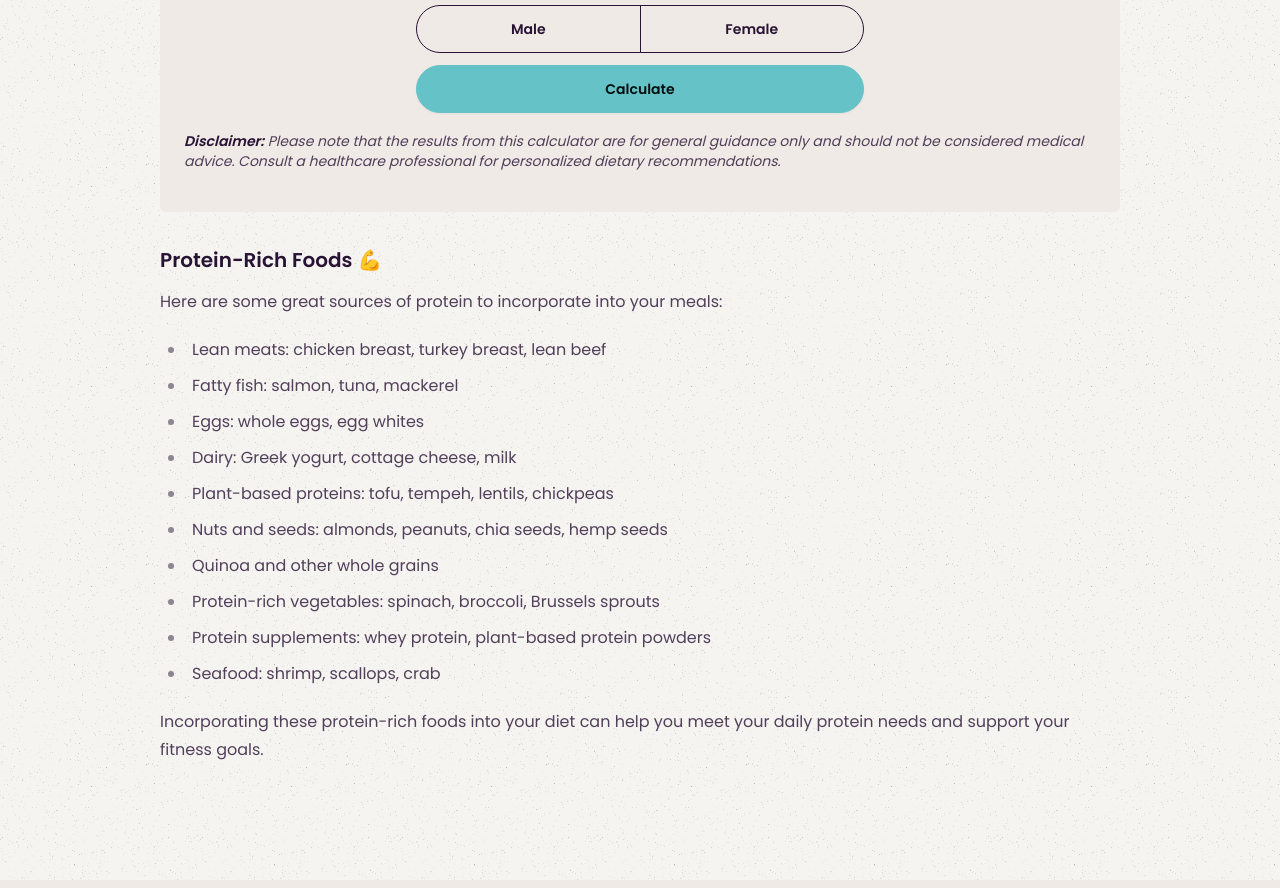
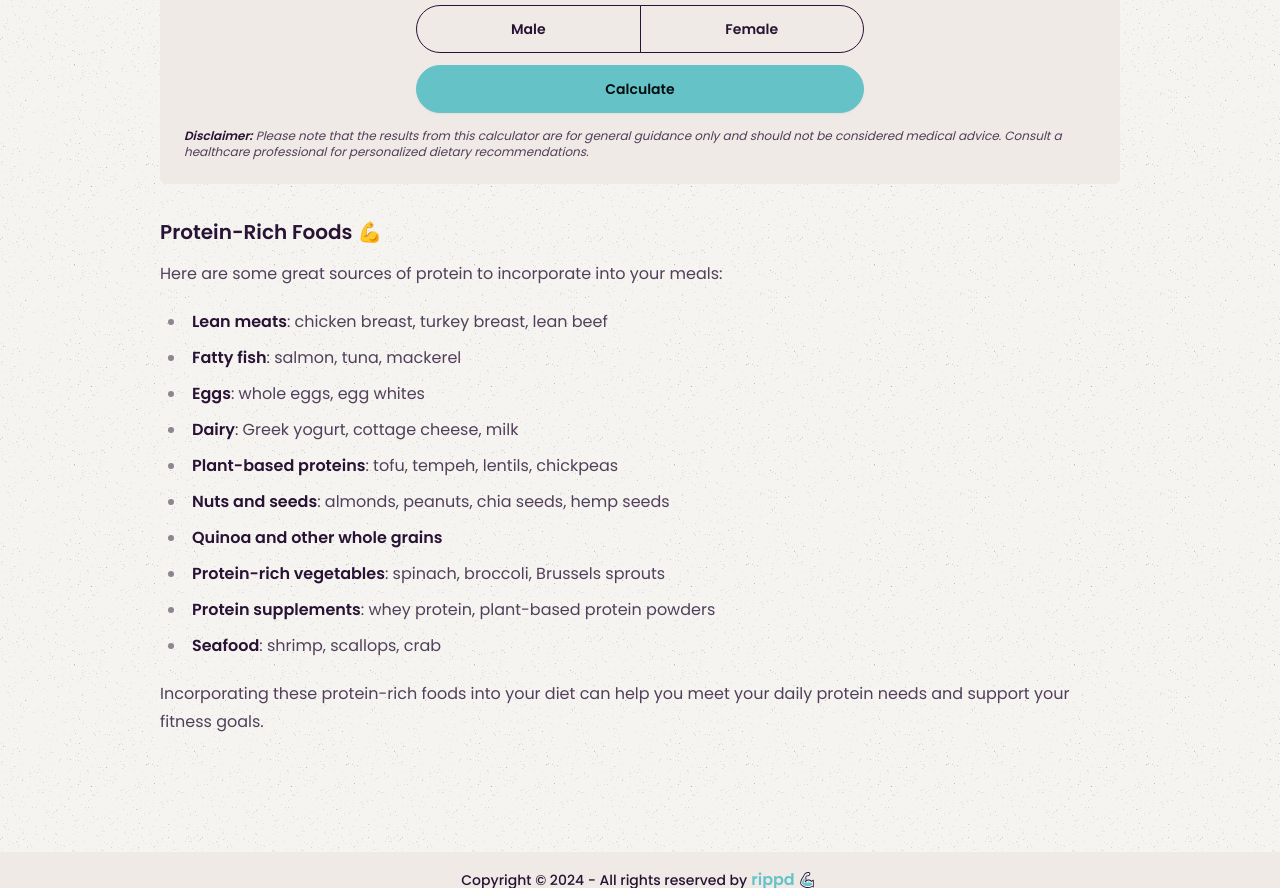
Before and after one commit to VladHutupasu/rippd, a Next.js app: page /blog/protein-calculator in a window 1280 px wide. Shown: the part 1180-2068 px from the top of the page. Built offline with nearby package versions, Linux system fonts and the light colour scheme.

Commit message:
feat: add links at blog posts

```diff
--- a/src/app/blog/protein-calculator/page.tsx
+++ b/src/app/blog/protein-calculator/page.tsx
@@ -1,17 +1,19 @@
 import ProteinCalculator from '@features/ProteinCalculator';
 import BlogImage from '@public/images/blog/protein-calculator.png';
 import BlogPost from '@shared/BlogPost';
+import Link from 'next/link';
 
 export default function ProteinCalculatorTool() {
   return (
     <BlogPost title="Protein Calculator" image={BlogImage}>
       {/* <h1 className="bg-base-200 m-0 rounded-md p-6">How much protein do you need?</h1> */}
       <div>
-        <h2>Why Protein Matters 🍗</h2>
+        <h2>Why Protein Matters</h2>
         <p>
           Protein is an essential nutrient that plays a key role in building and repairing tissues, as well as
           supporting immune function and metabolism. Whether you&apos;re looking to build muscle, manage weight, or
-          simply stay healthy, getting enough protein is crucial.
+          simply stay healthy, getting enough protein is crucial. You can read here more about{' '}
+          <Link href={'/blog/why-is-protein-important'}>Why is Protein important</Link>.
         </p>
 
         <ProteinCalculator />
@@ -19,16 +21,36 @@ export default function ProteinCalculatorTool() {
         <h3>Protein-Rich Foods 💪</h3>
         <p>Here are some great sources of protein to incorporate into your meals:</p>
         <ul>
-          <li>Lean meats: chicken breast, turkey breast, lean beef</li>
-          <li>Fatty fish: salmon, tuna, mackerel</li>
-          <li>Eggs: whole eggs, egg whites</li>
-          <li>Dairy: Greek yogurt, cottage cheese, milk</li>
-          <li>Plant-based proteins: tofu, tempeh, lentils, chickpeas</li>
-          <li>Nuts and seeds: almonds, peanuts, chia seeds, hemp seeds</li>
-          <li>Quinoa and other whole grains</li>
-          <li>Protein-rich vegetables: spinach, broccoli, Brussels sprouts</li>
-          <li>Protein supplements: whey protein, plant-based protein powders</li>
-          <li>Seafood: shrimp, scallops, crab</li>
+          <li>
+            <strong>Lean meats</strong>: chicken breast, turkey breast, lean beef
+          </li>
+          <li>
+            <strong>Fatty fish</strong>: salmon, tuna, mackerel
+          </li>
+          <li>
+            <strong>Eggs</strong>: whole eggs, egg whites
+          </li>
+          <li>
+            <strong>Dairy</strong>: Greek yogurt, cottage cheese, milk
+          </li>
+          <li>
+            <strong>Plant-based proteins</strong>: tofu, tempeh, lentils, chickpeas
+          </li>
+          <li>
+            <strong>Nuts and seeds</strong>: almonds, peanuts, chia seeds, hemp seeds
+          </li>
+          <li>
+            <strong>Quinoa and other whole grains</strong>
+          </li>
+          <li>
+            <strong>Protein-rich vegetables</strong>: spinach, broccoli, Brussels sprouts
+          </li>
+          <li>
+            <strong>Protein supplements</strong>: whey protein, plant-based protein powders
+          </li>
+          <li>
+            <strong>Seafood</strong>: shrimp, scallops, crab
+          </li>
         </ul>
 
         <p>
--- a/src/app/blog/why-is-protein-important/page.tsx
+++ b/src/app/blog/why-is-protein-important/page.tsx
@@ -1,6 +1,6 @@
-import ProteinCalculator from '@features/ProteinCalculator';
 import BlogImage from '@public/images/blog/why-is-protein-important.png';
 import BlogPost from '@shared/BlogPost';
+import Link from 'next/link';
 
 export default function WhyIsProteinImportant() {
   return (
@@ -53,10 +53,9 @@ export default function WhyIsProteinImportant() {
         </p>
 
         <p>
-          Here&apos;s a quick <span className="font-semibold">tool to calculate your daily protein needs</span>:
+          👉&nbsp;
+          <Link href={`/blog/protein-calculator`}>Check out our tool to calculate your daily protein needs</Link>
         </p>
-
-        <ProteinCalculator />
       </div>
     </BlogPost>
   );
--- a/src/components/features/ProteinCalculator.tsx
+++ b/src/components/features/ProteinCalculator.tsx
@@ -166,11 +166,12 @@ export default function ProteinCalculator() {
         <div className="max-w-md flex flex-col mx-auto mt-3">
           <div className="text-md text-center">
             <p>
-              American Dietetic Association (ADA) recommends <span className="font-semibold">{proteinIntake.ADA}</span>
+              American Dietetic Association (ADA) recommends:
+              <span className="font-semibold block">{proteinIntake.ADA}</span>
             </p>
             <p>
-              World Health Organization (WHO) safe lower limit:{' '}
-              <span className="font-semibold">{proteinIntake.WHO}</span>
+              World Health Organization (WHO) safe lower limit:
+              <span className="font-semibold block">{proteinIntake.WHO}</span>
             </p>
           </div>
 
@@ -180,12 +181,12 @@ export default function ProteinCalculator() {
               setProteinIntake(null);
             }}
           >
-            <ArrowPathRoundedSquareIcon className="h-5 w-5 " />
+            <ArrowPathRoundedSquareIcon className="h-5 w-5" />
             Re-calculate
           </button>
         </div>
       )}
-      <p className="italic text-sm">
+      <p className="italic text-xs mb-0">
         <strong>Disclaimer:</strong> Please note that the results from this calculator are for general guidance only and
         should not be considered medical advice. Consult a healthcare professional for personalized dietary
         recommendations.
--- a/src/components/shared/BlogPost.tsx
+++ b/src/components/shared/BlogPost.tsx
@@ -11,7 +11,7 @@ export default function BlogPost({
 }) {
   return (
     <div className="flex flex-col">
-      <article className="prose prose-slate max-w-none">
+      <article className="prose max-w-none">
         <div className="flex flex-col lg:flex-row items-center">
           <h1 className="text-3xl lg:text-5xl xl:text-6xl font-bold">{title}</h1>
           <Image
```
